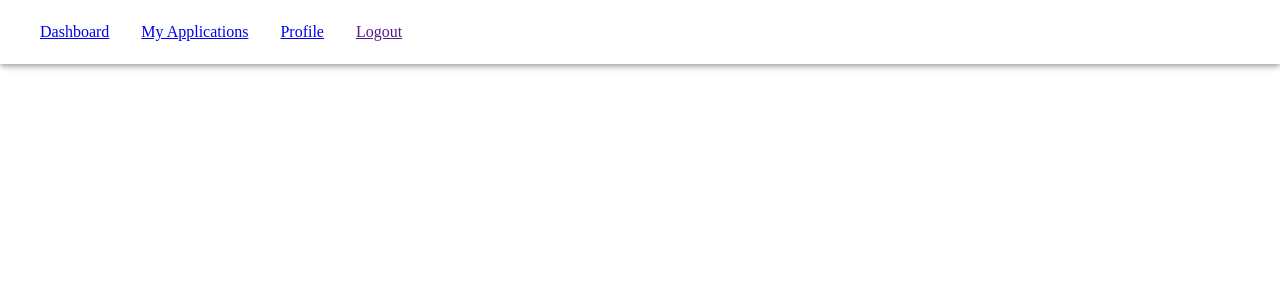
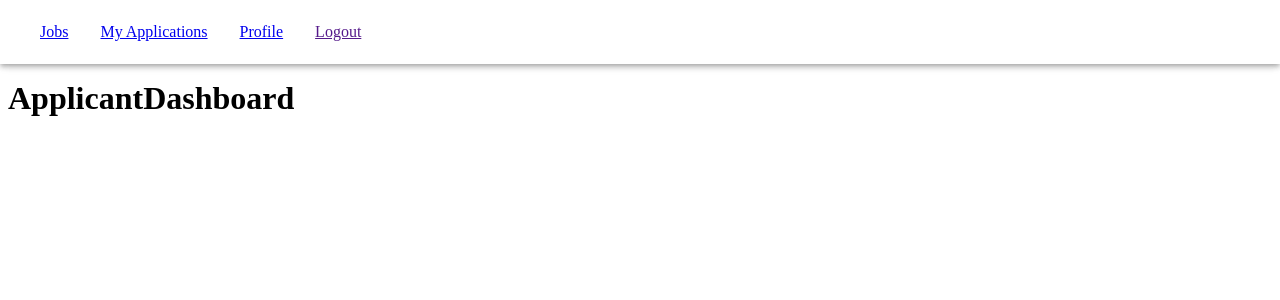
Before and after one commit to tichnas/Job-Portal, a React (Create React App) app in the folder frontend/: page /jobs in a window 1280 px wide. Shown: the top 300 px of the page. Built offline with nearby package versions, Linux system fonts and the light colour scheme; the HTML template or start-up script is replaced by a standard one.

Commit message:
Navigation setup

```diff
--- a/frontend/src/App.js
+++ b/frontend/src/App.js
@@ -1,11 +1,47 @@
 import React from 'react';
 import { BrowserRouter as Router, Route } from 'react-router-dom';
+import { Box } from '@material-ui/core';
 
 import Navbar from './components/Navbar';
+import PrivateRoute from './components/PrivateRoute';
+import Auth from './components/Auth';
+import Profile from './components/Profile';
+import MyApplications from './components/MyApplications';
+import RecruiterDashboard from './components/RecruiterDashboard';
+import Employees from './components/Employees';
+import ApplicantDashboard from './components/ApplicantDashboard';
 
 const App = () => (
   <Router>
     <Navbar />
+    <Box mt={10}>
+      <Route exact path='/' component={Auth} />
+      <PrivateRoute exact path='/profile' component={Profile} />
+      <PrivateRoute
+        role='applicant'
+        exact
+        path='/jobs'
+        component={ApplicantDashboard}
+      />
+      <PrivateRoute
+        role='applicant'
+        exact
+        path='/applications'
+        component={MyApplications}
+      />
+      <PrivateRoute
+        role='recruiter'
+        exact
+        path='/myjobs'
+        component={RecruiterDashboard}
+      />
+      <PrivateRoute
+        role='recruiter'
+        exact
+        path='/employees'
+        component={Employees}
+      />
+    </Box>
   </Router>
 );
 
--- /dev/null
+++ b/frontend/src/components/ApplicantDashboard.js
@@ -0,0 +1,5 @@
+import React from 'react';
+
+const ApplicantDashboard = () => <h1>ApplicantDashboard</h1>;
+
+export default ApplicantDashboard;
--- /dev/null
+++ b/frontend/src/components/Auth.js
@@ -0,0 +1,5 @@
+import React from 'react';
+
+const Auth = () => <h1>Auth</h1>;
+
+export default Auth;
--- /dev/null
+++ b/frontend/src/components/Employees.js
@@ -0,0 +1,5 @@
+import React from 'react';
+
+const Employees = () => <h1>Employees</h1>;
+
+export default Employees;
--- /dev/null
+++ b/frontend/src/components/MyApplications.js
@@ -0,0 +1,5 @@
+import React from 'react';
+
+const MyApplications = () => <h1>MyApplications</h1>;
+
+export default MyApplications;
--- a/frontend/src/components/Navbar.js
+++ b/frontend/src/components/Navbar.js
@@ -11,17 +11,24 @@ const Navbar = () => {
   return (
     <AppBar color='transparent'>
       <Toolbar>
+        {role === 'applicant' ? (
+          <>
             <Box m={2}>
-          <Link to='/'>Dashboard</Link>
+              <Link to='/jobs'>Jobs</Link>
             </Box>
-        {role === 'applicant' ? (
             <Box m={2}>
               <Link to='/applications'>My Applications</Link>
             </Box>
+          </>
         ) : (
+          <>
+            <Box m={2}>
+              <Link to='/myjobs'>My Jobs</Link>
+            </Box>
             <Box m={2}>
               <Link to='/employees'>My Employees</Link>
             </Box>
+          </>
         )}
         <Box m={2}>
           <Link to='/profile'>Profile</Link>
--- /dev/null
+++ b/frontend/src/components/PrivateRoute.js
@@ -0,0 +1,22 @@
+import React from 'react';
+import { Route, Redirect } from 'react-router-dom';
+
+const PrivateRoute = ({ component: Component, role, ...rest }) => {
+  const loggedIn = true;
+  const myRole = 'applicant';
+
+  return (
+    <Route
+      {...rest}
+      render={props =>
+        loggedIn && (!role || role === myRole) ? (
+          <Component {...props} />
+        ) : (
+          <Redirect to='/' />
+        )
+      }
+    />
+  );
+};
+
+export default PrivateRoute;
--- /dev/null
+++ b/frontend/src/components/Profile.js
@@ -0,0 +1,5 @@
+import React from 'react';
+
+const Profile = () => <h1>Profile</h1>;
+
+export default Profile;
--- /dev/null
+++ b/frontend/src/components/RecruiterDashboard.js
@@ -0,0 +1,5 @@
+import React from 'react';
+
+const RecruiterDashboard = () => <h1>RecruiterDashboard</h1>;
+
+export default RecruiterDashboard;
```
Lines whose indentation alone changed are shown as unchanged.
